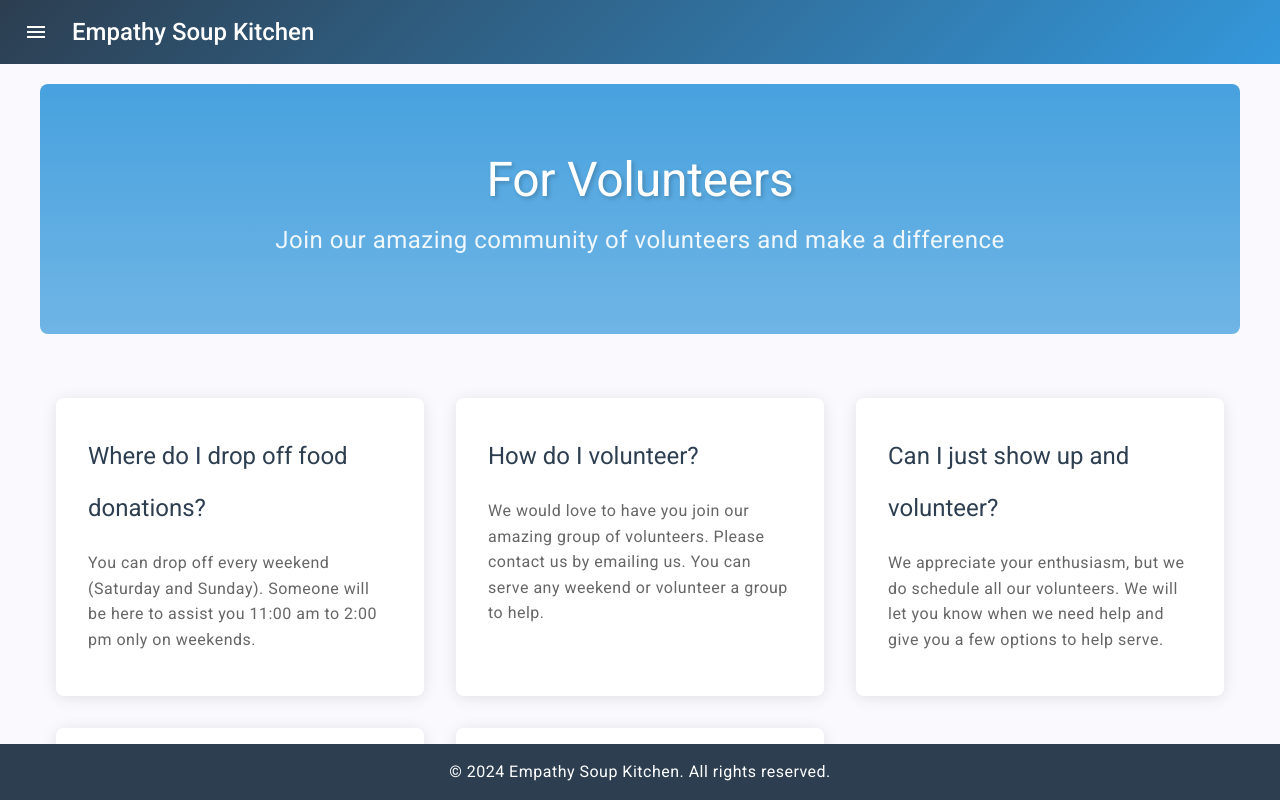
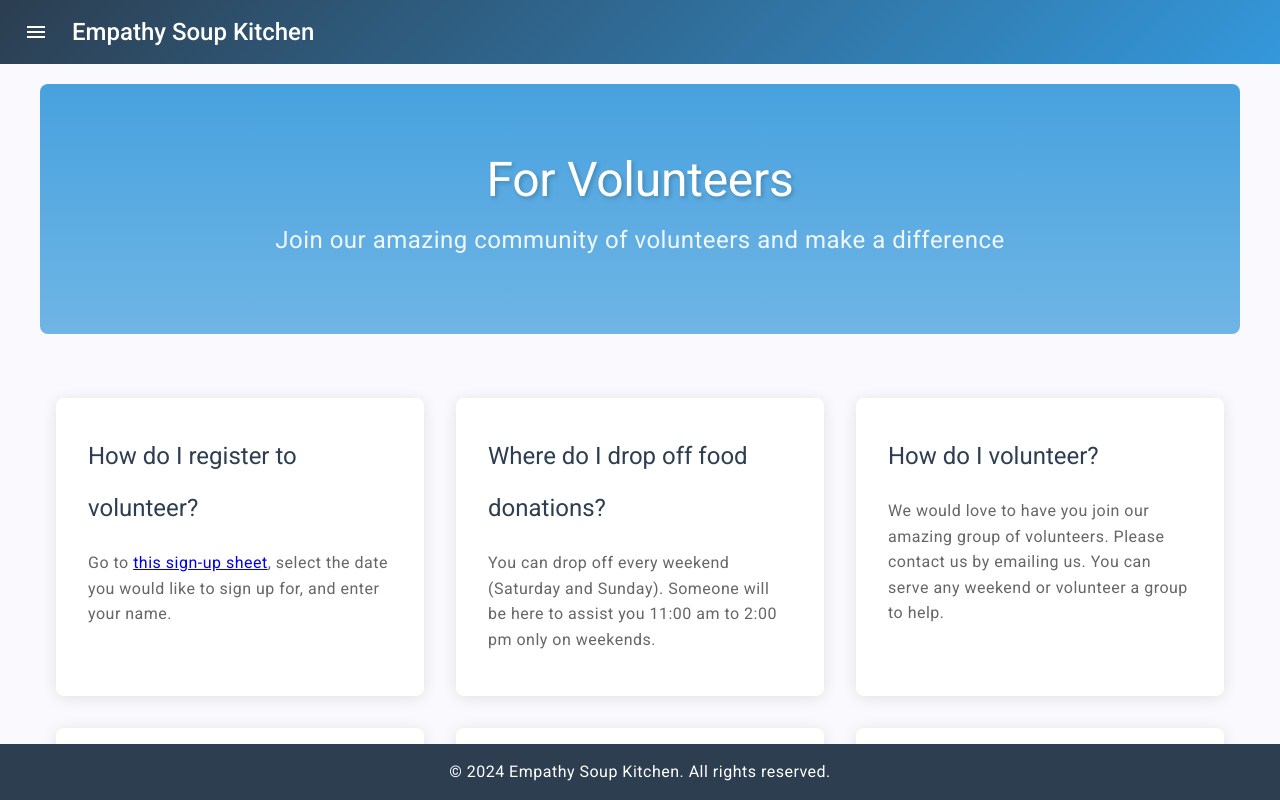
Before and after one commit to adeeb897/empathy-soup-kitchen-web-app, an Angular app: page /volunteers in a window 1280 px wide. Shown: the top 800 px of the page. Built offline with nearby package versions, Linux system fonts and the light colour scheme.

Commit message:
Add sign-up URL to volunteer page

```diff
--- a/src/app/pages/volunteers/volunteers.component.html
+++ b/src/app/pages/volunteers/volunteers.component.html
@@ -6,28 +6,42 @@
 
   <div class="features">
     <div class="feature">
+      <h2>How do I register to volunteer?</h2>
+      <p>Go to <a href="https://tinyurl.com/25z9yuww0">this sign-up sheet</a>,
+      select the date you would like to sign up for, and enter your name.</p>
+    </div>
+
+    <div class="feature">
       <h2>Where do I drop off food donations?</h2>
-      <p>You can drop off every weekend (Saturday and Sunday). Someone will be here to assist you 11:00 am to 2:00 pm only on weekends.</p>
+      <p>You can drop off every weekend (Saturday and Sunday).
+        Someone will be here to assist you 11:00 am to 2:00 pm only on weekends.</p>
     </div>
 
     <div class="feature">
       <h2>How do I volunteer?</h2>
-      <p>We would love to have you join our amazing group of volunteers. Please contact us by emailing us. You can serve any weekend or volunteer a group to help.</p>
+      <p>We would love to have you join our amazing group of volunteers.
+        Please contact us by emailing us. You can serve any weekend or volunteer a
+        group to help.</p>
+        <!-- TODO: Add email address here -->
     </div>
 
     <div class="feature">
       <h2>Can I just show up and volunteer?</h2>
-      <p>We appreciate your enthusiasm, but we do schedule all our volunteers. We will let you know when we need help and give you a few options to help serve.</p>
+      <p>We appreciate your enthusiasm, but we do schedule all our volunteers.
+        We will let you know when we need help and give you a few options to help serve.</p>
     </div>
 
     <div class="feature">
       <h2>What do volunteers do?</h2>
-      <p>Our volunteers help serve guests and clean the kitchen after each meal. After serving dinner the floors are swept, tables cleaned, dishes cleaned, and we get the dining room ready for the next day's meal.</p>
+      <p>Our volunteers help serve guests and clean the kitchen after each meal.
+        After serving dinner the floors are swept, tables cleaned, dishes cleaned,
+        and we get the dining room ready for the next day's meal.</p>
     </div>
 
     <div class="feature">
       <h2>What time should I be there?</h2>
-      <p>We begin serving at 11:00 am so please arrive at 10:30 am. We typically are done with cleaning no later than 2:00 pm.</p>
+      <p>We begin serving at 11:00 am so please arrive at 10:30 am.
+        We typically are done with cleaning no later than 2:00 pm.</p>
     </div>
   </div>
 
```
